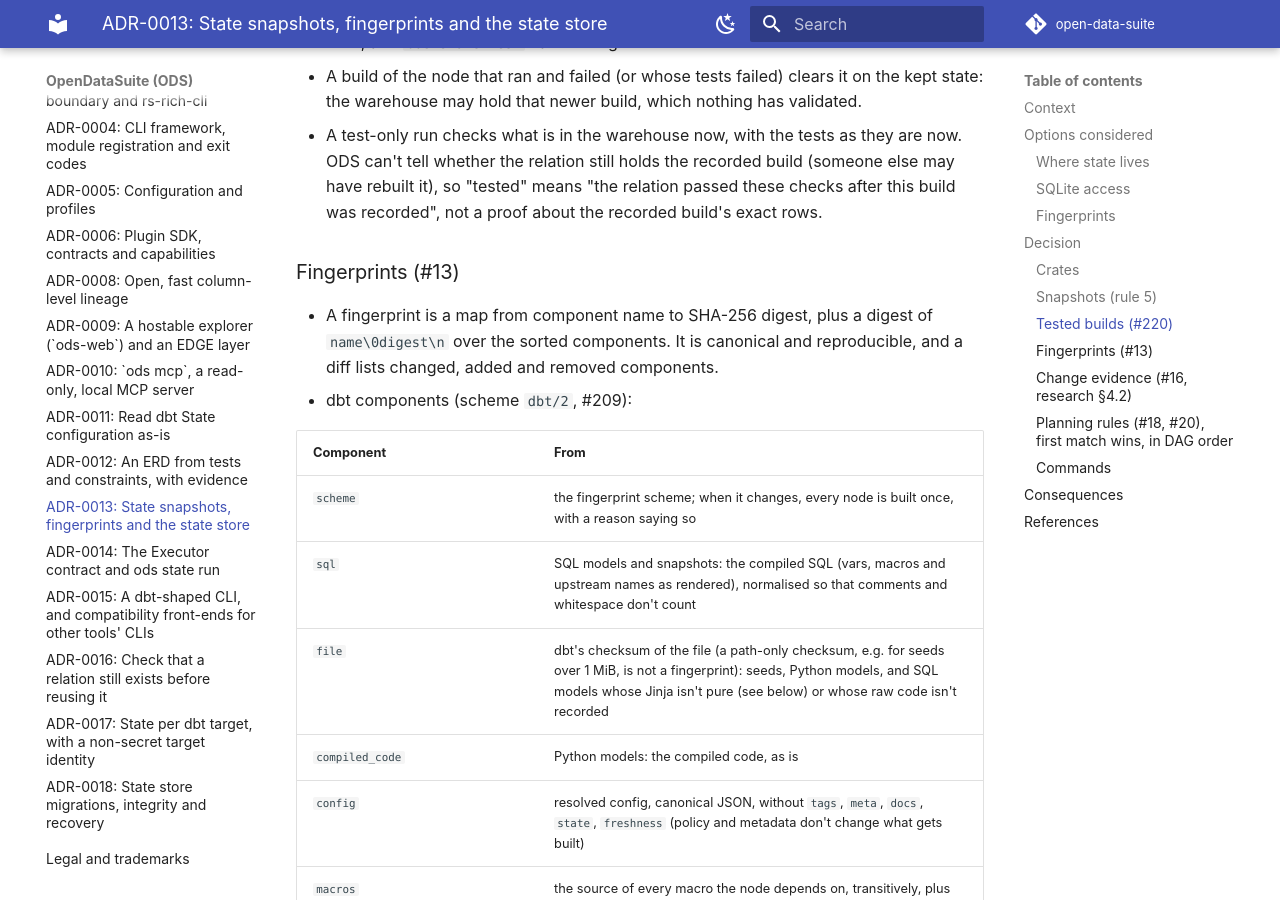
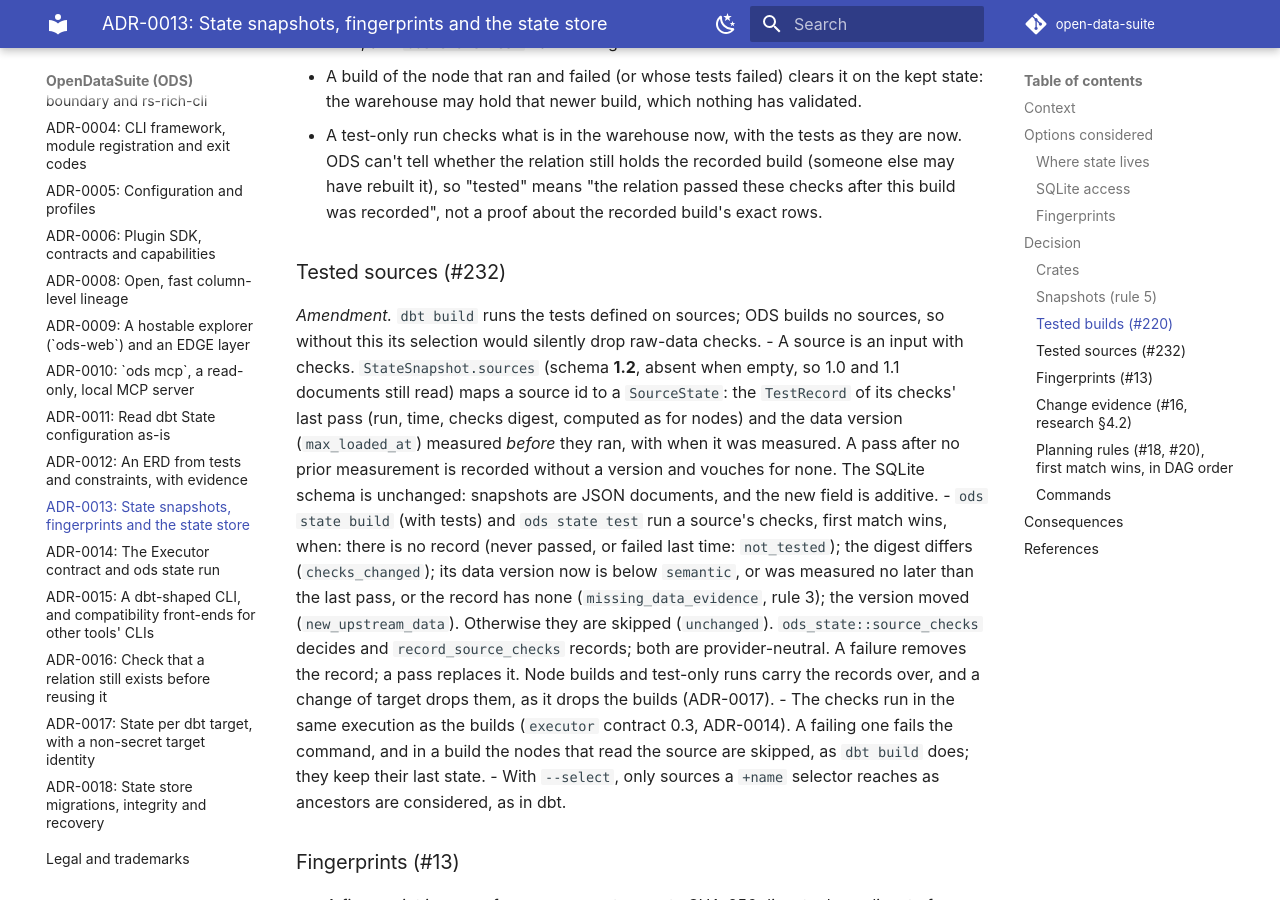
Before and after one commit to buchochelliq-labs/open-data-suite, an MkDocs documentation site: the page built from docs/adr/0013-state-snapshots-fingerprints-and-store.md, in a window 1280 px wide and 900 px high, scrolled down 3657 px. Built offline with MkDocs 1.6.1 and Material for MkDocs 9.7.7, drawn with Linux system fonts in a browser that asks for light colours; comment, search, counter and statistics services are not loaded; some of the changed text lies outside the part shown.

Commit message:
docs(adr): amend ADR-0013 and ADR-0014 for source tests
ADR-0013 records `StateSnapshot.sources` (schema 1.2, additive; no SQLite
migration: snapshots are JSON documents) and when a source's tests run.
ADR-0014 records executor contract 0.3 and how the dbt executor selects source
tests, matching `dbt build`'s skipping of downstream models.

Part of #232

Co-Authored-By: Claude Opus 5.5 <noreply@anthropic.com>
Claude-Session: https://claude.ai/code/session_019o28ABji7oKrHhDj6a9qF6

```diff
--- a/docs/adr/0013-state-snapshots-fingerprints-and-store.md
+++ b/docs/adr/0013-state-snapshots-fingerprints-and-store.md
@@ -2,7 +2,7 @@
 
 - **Status:** Proposed
 - **Date:** 2026-09-25
-- **Issues:** #11 (state model), #13 (fingerprints; formatting-insensitive SQL #209; hooks #218), #16 (change evidence), #18 (invalidation), #20 (planner), #22 (`ods state plan`), #25 (SQLite store)
+- **Issues:** #11 (state model), #13 (fingerprints; formatting-insensitive SQL #209; hooks #218), #16 (change evidence), #18 (invalidation), #20 (planner), #22 (`ods state plan`), #25 (SQLite store), #232 (source tests)
 - **Deciders:** @n1ckyb
 
 ## Context
@@ -125,6 +125,31 @@ graph LR
   ODS can't tell whether the relation still holds the recorded build (someone else may
   have rebuilt it), so "tested" means "the relation passed these checks after this
   build was recorded", not a proof about the recorded build's exact rows.
+
+### Tested sources (#232)
+*Amendment.* `dbt build` runs the tests defined on sources; ODS builds no sources, so
+without this its selection would silently drop raw-data checks.
+- A source is an input with checks. `StateSnapshot.sources` (schema **1.2**, absent
+  when empty, so 1.0 and 1.1 documents still read) maps a source id to a
+  `SourceState`: the `TestRecord` of its checks' last pass (run, time, checks digest,
+  computed as for nodes) and the data version (`max_loaded_at`) measured *before*
+  they ran, with when it was measured. A pass after no prior measurement is recorded
+  without a version and vouches for none. The SQLite schema is unchanged: snapshots
+  are JSON documents, and the new field is additive.
+- `ods state build` (with tests) and `ods state test` run a source's checks, first
+  match wins, when: there is no record (never passed, or failed last time:
+  `not_tested`); the digest differs (`checks_changed`); its data version now is below
+  `semantic`, or was measured no later than the last pass, or the record has none
+  (`missing_data_evidence`, rule 3); the version moved (`new_upstream_data`).
+  Otherwise they are skipped (`unchanged`). `ods_state::source_checks` decides and
+  `record_source_checks` records; both are provider-neutral. A failure removes the
+  record; a pass replaces it. Node builds and test-only runs carry the records over,
+  and a change of target drops them, as it drops the builds (ADR-0017).
+- The checks run in the same execution as the builds (`executor` contract 0.3,
+  ADR-0014). A failing one fails the command, and in a build the nodes that read the
+  source are skipped, as `dbt build` does; they keep their last state.
+- With `--select`, only sources a `+name` selector reaches as ancestors are
+  considered, as in dbt.
 
 ### Fingerprints (#13)
 - A fingerprint is a map from component name to SHA-256 digest, plus a digest of
```
Also changed, not shown: docs/adr/0014-executor-contract-and-state-run.md (+16 -0 lines).
